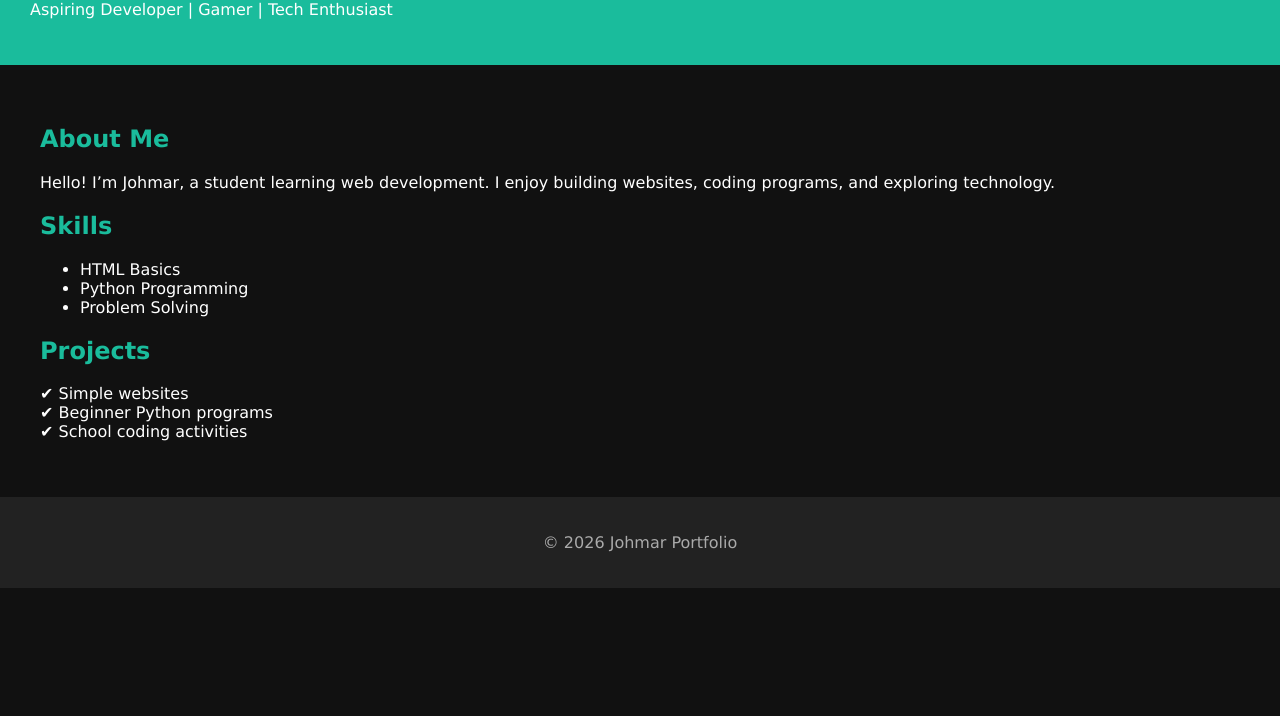
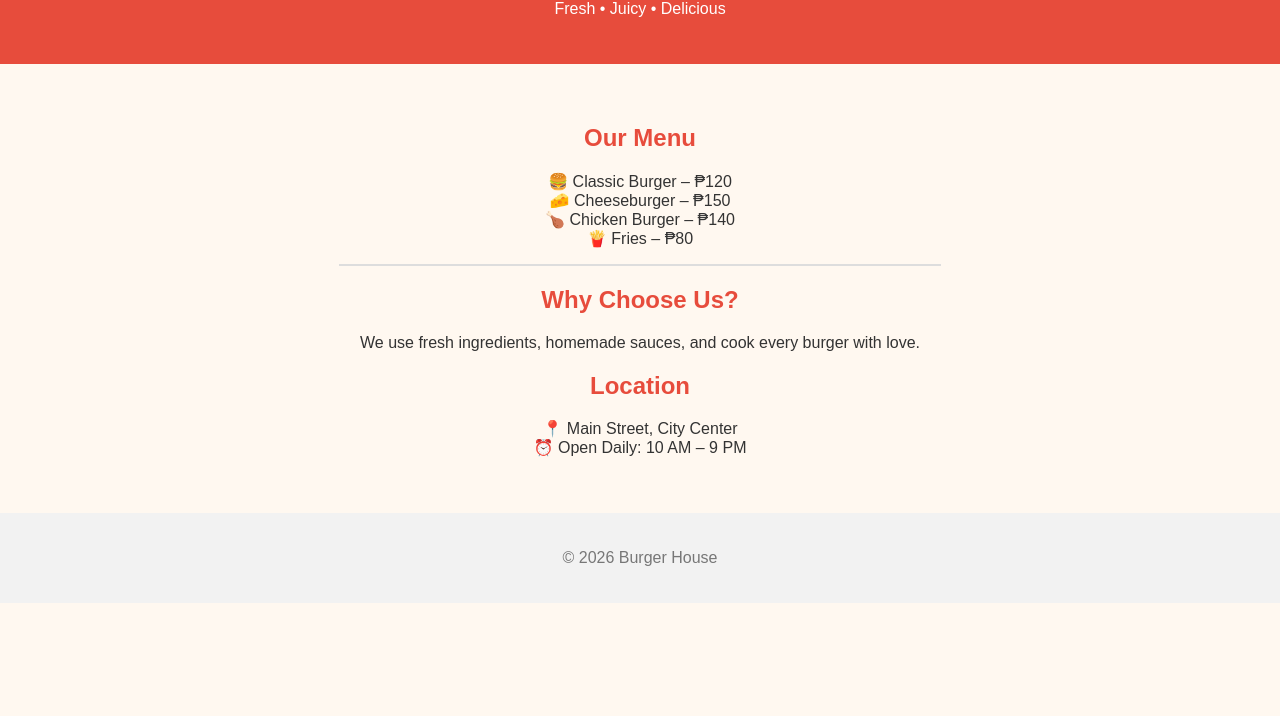
Before and after one commit to taehyuntxt39-cyber/web-demo, a plain HTML site: page index.html in a window 1280 px wide. Shown: the part 84-800 px from the top of the page. Drawn offline with Linux system fonts and the light colour scheme.

Commit message:
Update index.html

```diff
--- a/index.html
+++ b/index.html
@@ -2,43 +2,47 @@
 <html lang="en">
 <head>
   <meta charset="UTF-8">
-  <title>Johmar | Portfolio</title>
+  <title>Burger House</title>
 </head>
 
-<body style="margin:0; font-family:Verdana; background-color:#111; color:white;">
+<body style="margin:0; font-family:Arial; background-color:#fff8f0; color:#333;">
 
   <!-- HEADER -->
-  <div style="background-color:#1abc9c; padding:30px;">
-    <h1 style="margin:0;">Johmar Roque</h1>
-    <p>Aspiring Developer | Gamer | Tech Enthusiast</p>
+  <div style="background-color:#e74c3c; padding:30px; text-align:center; color:white;">
+    <h1 style="margin:0;">🍔 Burger House</h1>
+    <p>Fresh • Juicy • Delicious</p>
   </div>
 
-  <!-- CONTENT -->
-  <div style="padding:40px;">
+  <!-- MAIN CONTENT -->
+  <div style="padding:40px; text-align:center;">
 
-    <h2 style="color:#1abc9c;">About Me</h2>
+    <h2 style="color:#e74c3c;">Our Menu</h2>
     <p>
-      Hello! I’m Johmar, a student learning web development.
-      I enjoy building websites, coding programs, and exploring technology.
+      🍔 Classic Burger – ₱120 <br>
+      🧀 Cheeseburger – ₱150 <br>
+      🍗 Chicken Burger – ₱140 <br>
+      🍟 Fries – ₱80
     </p>
 
-    <h2 style="color:#1abc9c;">Skills</h2>
-    <ul>
-      <li>HTML Basics</li>
-      <li>Python Programming</li>
-      <li>Problem Solving</li>
-    </ul>
+    <hr style="width:50%; border:1px solid #ddd;">
 
-    <h2 style="color:#1abc9c;">Projects</h2>
-    <p>✔ Simple websites<br>
-       ✔ Beginner Python programs<br>
-       ✔ School coding activities</p>
+    <h2 style="color:#e74c3c;">Why Choose Us?</h2>
+    <p>
+      We use fresh ingredients, homemade sauces,
+      and cook every burger with love.
+    </p>
+
+    <h2 style="color:#e74c3c;">Location</h2>
+    <p>
+      📍 Main Street, City Center <br>
+      ⏰ Open Daily: 10 AM – 9 PM
+    </p>
 
   </div>
 
   <!-- FOOTER -->
-  <div style="background-color:#222; padding:20px; text-align:center;">
-    <p style="color:#aaa;">© 2026 Johmar Portfolio</p>
+  <div style="background-color:#f2f2f2; padding:20px; text-align:center;">
+    <p style="color:#777;">© 2026 Burger House</p>
   </div>
 
 </body>
```
